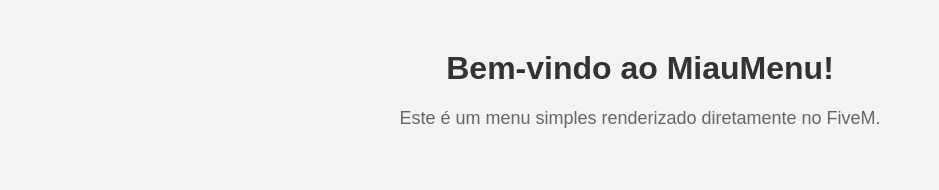
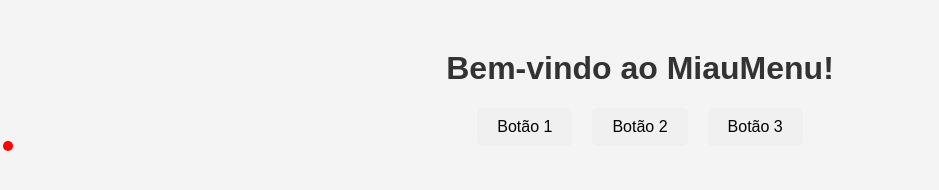
Before and after one commit to Miaumenu/teste, a plain HTML site: page index.html in a window 1280 px wide. Shown: the whole page, without its empty margins (0-939 px from the left). Drawn offline with Linux system fonts and the light colour scheme.

Commit message:
Update index.html

```diff
--- a/index.html
+++ b/index.html
@@ -10,18 +10,79 @@
             text-align: center;
             margin-top: 50px;
             background-color: #f4f4f4;
+            cursor: none; /* Desativa o cursor padrão */
         }
         h1 {
             color: #333;
         }
-        p {
-            font-size: 18px;
-            color: #666;
+        .menu {
+            display: flex;
+            justify-content: center;
+            gap: 20px;
+        }
+        .menu button {
+            padding: 10px 20px;
+            font-size: 16px;
+            border: none;
+            border-radius: 5px;
+            cursor: pointer;
+            background-color: #f0f0f0;
+            transition: background-color 0.3s;
+        }
+        .menu button:hover {
+            background-color: #ddd;
+        }
+        .menu button.selected {
+            background-color: green;
+            color: white;
+        }
+        .custom-cursor {
+            position: absolute;
+            width: 10px;
+            height: 10px;
+            background-color: red;
+            border-radius: 50%;
+            pointer-events: none; /* Evita que o cursor interfira com cliques */
+            transform: translate(-50%, -50%);
         }
     </style>
 </head>
 <body>
     <h1>Bem-vindo ao MiauMenu!</h1>
-    <p>Este é um menu simples renderizado diretamente no FiveM.</p>
+    <div class="menu">
+        <button id="btn1" onclick="sendRequest('btn1')">Botão 1</button>
+        <button id="btn2" onclick="sendRequest('btn2')">Botão 2</button>
+        <button id="btn3" onclick="sendRequest('btn3')">Botão 3</button>
+    </div>
+
+    <!-- Cursor personalizado -->
+    <div class="custom-cursor" id="cursor"></div>
+
+    <script>
+        // Função para enviar uma requisição ao cliente Lua
+        function sendRequest(buttonId) {
+            fetch(`https://${GetParentResourceName()}/interact`, {
+                method: 'POST',
+                headers: { 'Content-Type': 'application/json' },
+                body: JSON.stringify({ selected: buttonId })
+            });
+        }
+
+        // Atualiza a posição do cursor personalizado
+        document.addEventListener("mousemove", function(event) {
+            const cursor = document.getElementById("cursor");
+            cursor.style.left = event.pageX + "px";
+            cursor.style.top = event.pageY + "px";
+        });
+
+        // Envia uma mensagem ao cliente Lua indicando que o NUI está pronto
+        window.onload = function() {
+            fetch(`https://${GetParentResourceName()}/ready`, {
+                method: 'POST',
+                headers: { 'Content-Type': 'application/json' },
+                body: JSON.stringify({})
+            });
+        };
+    </script>
 </body>
 </html>
```
